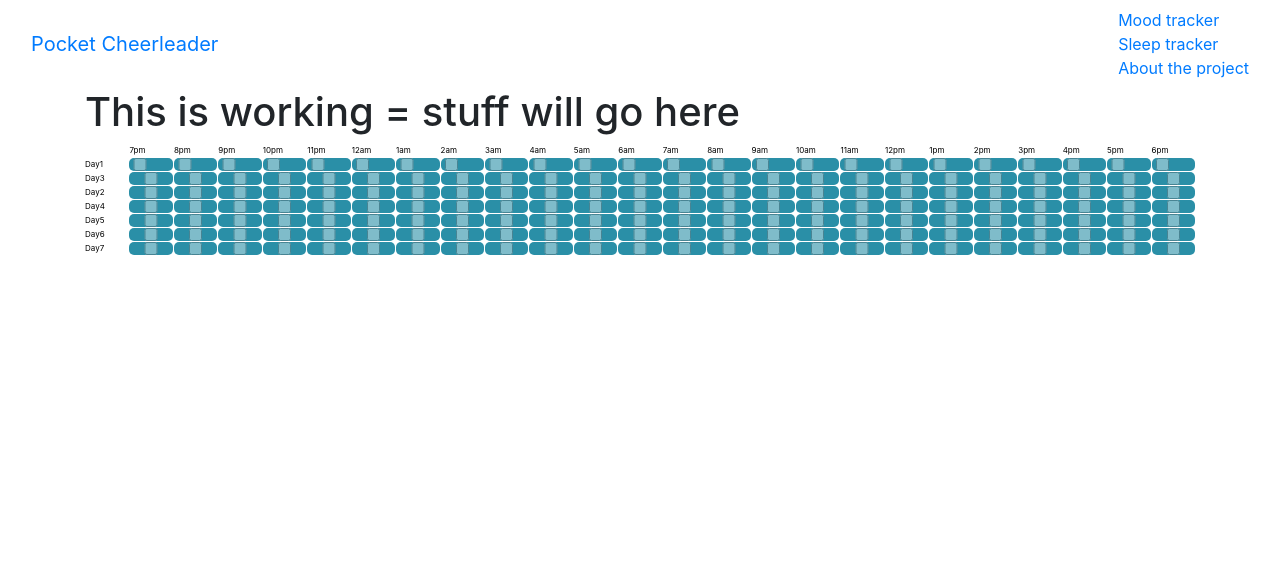
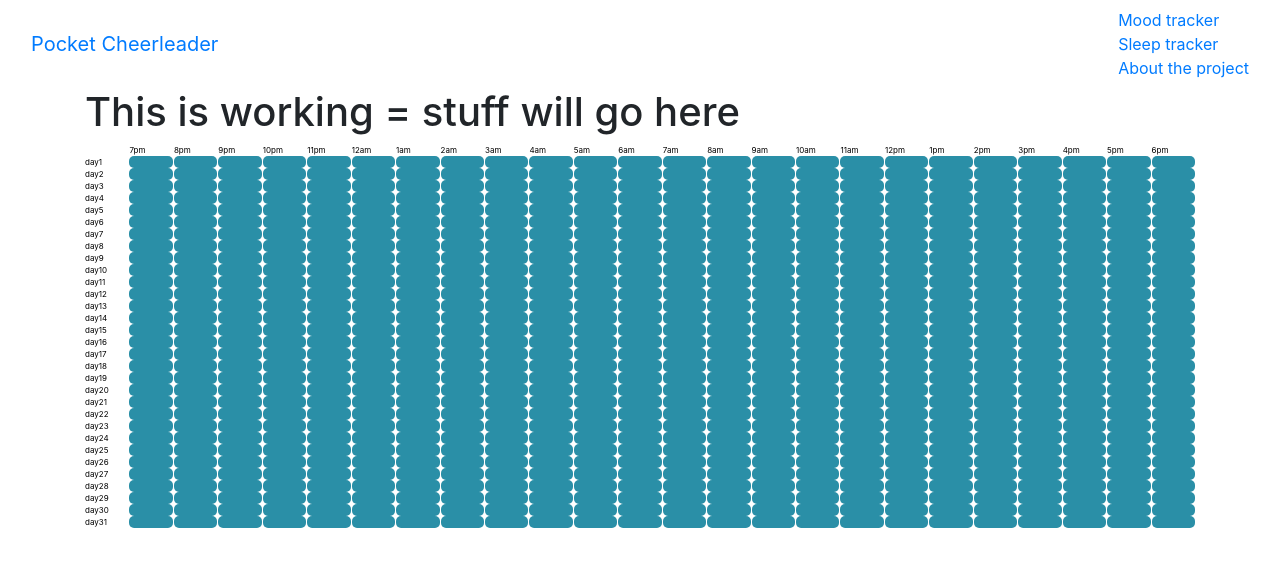
Before and after one commit to hollywilkalis/pocket-cheerleader, an Angular app: page /sleep in a window 1280 px wide. Shown: the top 566 px of the page. Built offline with nearby package versions, Linux system fonts and the light colour scheme.

Commit message:
add for loop for day checkboxes

```diff
--- a/src/app/sleep/sleep.component.html
+++ b/src/app/sleep/sleep.component.html
@@ -1,4 +1,6 @@
 <div class="wrapper">
+
+
   <div class="head-row box one"></div>
   <div class="head-row box one">7pm</div>
   <div class="head-row box two">8pm</div>
@@ -24,196 +26,32 @@
   <div class="head-row box twenty-two">4pm</div>
   <div class="head-row box twenty-three">5pm</div>
   <div class="head-row box twenty-four">6pm</div>
-  <div class="box day">Day1</div>
-  <div class="box one"><input type="checkbox" class="chkbx"><label><span></span></label></div>
-  <div class="box two"><input type="checkbox" class="chkbx"><label><span></span></label></div>
-  <div class="box three"><input type="checkbox" class="chkbx"><label><span></span></label></div>
-  <div class="box four"><input type="checkbox" class="chkbx"><label><span></span></label></div>
-  <div class="box five"><input type="checkbox" class="chkbx"><label><span></span></label></div>
-  <div class="box six"><input type="checkbox" class="chkbx"><label><span></span></label></div>
-  <div class="box seven"><input type="checkbox" class="chkbx"><label><span></span></label></div>
-  <div class="box eight"><input type="checkbox" class="chkbx"><label><span></span></label></div>
-  <div class="box nine"><input type="checkbox" class="chkbx"><label><span></span></label></div>
-  <div class="box ten"><input type="checkbox" class="chkbx"><label><span></span></label></div>
-  <div class="box eleven"><input type="checkbox" class="chkbx"><label><span></span></label></div>
-  <div class="box twelve"><input type="checkbox" class="chkbx"><label><span></span></label></div>
-  <div class="box thirteen"><input type="checkbox" class="chkbx"><label><span></span></label></div>
-  <div class="box fourteen"><input type="checkbox" class="chkbx"><label><span></span></label></div>
-  <div class="box fifteen"><input type="checkbox" class="chkbx"><label><span></span></label></div>
-  <div class="box sixteen"><input type="checkbox" class="chkbx"><label><span></span></label></div>
-  <div class="box seventeen"><input type="checkbox" class="chkbx"><label><span></span></label></div>
-  <div class="box eighteen"><input type="checkbox" class="chkbx"><label><span></span></label></div>
-  <div class="box nineteen"><input type="checkbox" class="chkbx"><label><span></span></label></div>
-  <div class="box twenty"><input type="checkbox" class="chkbx"><label><span></span></label></div>
-  <div class="box twenty-one"><input type="checkbox" class="chkbx"><label><span></span></label></div>
-  <div class="box twenty-two"><input type="checkbox" class="chkbx"><label><span></span></label></div>
-  <div class="box twenty-three"><input type="checkbox" class="chkbx"><label><span></span></label></div>
-  <div class="box twenty-four"><input type="checkbox" class="chkbx"><label><span></span></label></div>
-
-  <div class="box day">Day3</div>
-  <div class="box one"><input type="checkbox" class="chkbx"></div>
-  <div class="box two"><input type="checkbox" class="chkbx"></div>
-  <div class="box three"><input type="checkbox" class="chkbx"></div>
-  <div class="box four"><input type="checkbox" class="chkbx"></div>
-  <div class="box five"><input type="checkbox" class="chkbx"></div>
-  <div class="box six"><input type="checkbox" class="chkbx"></div>
-  <div class="box seven"><input type="checkbox" class="chkbx"></div>
-  <div class="box eight"><input type="checkbox" class="chkbx"></div>
-  <div class="box nine"><input type="checkbox" class="chkbx"></div>
-  <div class="box ten"><input type="checkbox" class="chkbx"></div>
-  <div class="box eleven"><input type="checkbox" class="chkbx"></div>
-  <div class="box twelve"><input type="checkbox" class="chkbx"></div>
-  <div class="box thirteen"><input type="checkbox" class="chkbx"></div>
-  <div class="box fourteen"><input type="checkbox" class="chkbx"></div>
-  <div class="box fifteen"><input type="checkbox" class="chkbx"></div>
-  <div class="box sixteen"><input type="checkbox" class="chkbx"></div>
-  <div class="box seventeen"><input type="checkbox" class="chkbx"></div>
-  <div class="box eighteen"><input type="checkbox" class="chkbx"></div>
-  <div class="box nineteen"><input type="checkbox" class="chkbx"></div>
-  <div class="box twenty"><input type="checkbox" class="chkbx"></div>
-  <div class="box twenty-one"><input type="checkbox" class="chkbx"></div>
-  <div class="box twenty-two"><input type="checkbox" class="chkbx"></div>
-  <div class="box twenty-three"><input type="checkbox" class="chkbx"></div>
-  <div class="box twenty-four"><input type="checkbox" class="chkbx"></div>
-
-  <div class="box day">Day2</div>
-  <div class="box one"><input type="checkbox" class="chkbx"></div>
-  <div class="box two"><input type="checkbox" class="chkbx"></div>
-  <div class="box three"><input type="checkbox" class="chkbx"></div>
-  <div class="box four"><input type="checkbox" class="chkbx"></div>
-  <div class="box five"><input type="checkbox" class="chkbx"></div>
-  <div class="box six"><input type="checkbox" class="chkbx"></div>
-  <div class="box seven"><input type="checkbox" class="chkbx"></div>
-  <div class="box eight"><input type="checkbox" class="chkbx"></div>
-  <div class="box nine"><input type="checkbox" class="chkbx"></div>
-  <div class="box ten"><input type="checkbox" class="chkbx"></div>
-  <div class="box eleven"><input type="checkbox" class="chkbx"></div>
-  <div class="box twelve"><input type="checkbox" class="chkbx"></div>
-  <div class="box thirteen"><input type="checkbox" class="chkbx"></div>
-  <div class="box fourteen"><input type="checkbox" class="chkbx"></div>
-  <div class="box fifteen"><input type="checkbox" class="chkbx"></div>
-  <div class="box sixteen"><input type="checkbox" class="chkbx"></div>
-  <div class="box seventeen"><input type="checkbox" class="chkbx"></div>
-  <div class="box eighteen"><input type="checkbox" class="chkbx"></div>
-  <div class="box nineteen"><input type="checkbox" class="chkbx"></div>
-  <div class="box twenty"><input type="checkbox" class="chkbx"></div>
-  <div class="box twenty-one"><input type="checkbox" class="chkbx"></div>
-  <div class="box twenty-two"><input type="checkbox" class="chkbx"></div>
-  <div class="box twenty-three"><input type="checkbox" class="chkbx"></div>
-  <div class="box twenty-four"><input type="checkbox" class="chkbx"></div>
-
-  <div class="box day">Day4</div>
-  <div class="box one"><input type="checkbox" class="chkbx"></div>
-  <div class="box two"><input type="checkbox" class="chkbx"></div>
-  <div class="box three"><input type="checkbox" class="chkbx"></div>
-  <div class="box four"><input type="checkbox" class="chkbx"></div>
-  <div class="box five"><input type="checkbox" class="chkbx"></div>
-  <div class="box six"><input type="checkbox" class="chkbx"></div>
-  <div class="box seven"><input type="checkbox" class="chkbx"></div>
-  <div class="box eight"><input type="checkbox" class="chkbx"></div>
-  <div class="box nine"><input type="checkbox" class="chkbx"></div>
-  <div class="box ten"><input type="checkbox" class="chkbx"></div>
-  <div class="box eleven"><input type="checkbox" class="chkbx"></div>
-  <div class="box twelve"><input type="checkbox" class="chkbx"></div>
-  <div class="box thirteen"><input type="checkbox" class="chkbx"></div>
-  <div class="box fourteen"><input type="checkbox" class="chkbx"></div>
-  <div class="box fifteen"><input type="checkbox" class="chkbx"></div>
-  <div class="box sixteen"><input type="checkbox" class="chkbx"></div>
-  <div class="box seventeen"><input type="checkbox" class="chkbx"></div>
-  <div class="box eighteen"><input type="checkbox" class="chkbx"></div>
-  <div class="box nineteen"><input type="checkbox" class="chkbx"></div>
-  <div class="box twenty"><input type="checkbox" class="chkbx"></div>
-  <div class="box twenty-one"><input type="checkbox" class="chkbx"></div>
-  <div class="box twenty-two"><input type="checkbox" class="chkbx"></div>
-  <div class="box twenty-three"><input type="checkbox" class="chkbx"></div>
-  <div class="box twenty-four"><input type="checkbox" class="chkbx"></div>
-
-  <div class="box day">Day5</div>
-  <div class="box one"><input type="checkbox" class="chkbx"></div>
-  <div class="box two"><input type="checkbox" class="chkbx"></div>
-  <div class="box three"><input type="checkbox" class="chkbx"></div>
-  <div class="box four"><input type="checkbox" class="chkbx"></div>
-  <div class="box five"><input type="checkbox" class="chkbx"></div>
-  <div class="box six"><input type="checkbox" class="chkbx"></div>
-  <div class="box seven"><input type="checkbox" class="chkbx"></div>
-  <div class="box eight"><input type="checkbox" class="chkbx"></div>
-  <div class="box nine"><input type="checkbox" class="chkbx"></div>
-  <div class="box ten"><input type="checkbox" class="chkbx"></div>
-  <div class="box eleven"><input type="checkbox" class="chkbx"></div>
-  <div class="box twelve"><input type="checkbox" class="chkbx"></div>
-  <div class="box thirteen"><input type="checkbox" class="chkbx"></div>
-  <div class="box fourteen"><input type="checkbox" class="chkbx"></div>
-  <div class="box fifteen"><input type="checkbox" class="chkbx"></div>
-  <div class="box sixteen"><input type="checkbox" class="chkbx"></div>
-  <div class="box seventeen"><input type="checkbox" class="chkbx"></div>
-  <div class="box eighteen"><input type="checkbox" class="chkbx"></div>
-  <div class="box nineteen"><input type="checkbox" class="chkbx"></div>
-  <div class="box twenty"><input type="checkbox" class="chkbx"></div>
-  <div class="box twenty-one"><input type="checkbox" class="chkbx"></div>
-  <div class="box twenty-two"><input type="checkbox" class="chkbx"></div>
-  <div class="box twenty-three"><input type="checkbox" class="chkbx"></div>
-  <div class="box twenty-four"><input type="checkbox" class="chkbx"></div>
-
-  <div class="box day">Day6</div>
-  <div class="box one"><input type="checkbox" class="chkbx"></div>
-  <div class="box two"><input type="checkbox" class="chkbx"></div>
-  <div class="box three"><input type="checkbox" class="chkbx"></div>
-  <div class="box four"><input type="checkbox" class="chkbx"></div>
-  <div class="box five"><input type="checkbox" class="chkbx"></div>
-  <div class="box six"><input type="checkbox" class="chkbx"></div>
-  <div class="box seven"><input type="checkbox" class="chkbx"></div>
-  <div class="box eight"><input type="checkbox" class="chkbx"></div>
-  <div class="box nine"><input type="checkbox" class="chkbx"></div>
-  <div class="box ten"><input type="checkbox" class="chkbx"></div>
-  <div class="box eleven"><input type="checkbox" class="chkbx"></div>
-  <div class="box twelve"><input type="checkbox" class="chkbx"></div>
-  <div class="box thirteen"><input type="checkbox" class="chkbx"></div>
-  <div class="box fourteen"><input type="checkbox" class="chkbx"></div>
-  <div class="box fifteen"><input type="checkbox" class="chkbx"></div>
-  <div class="box sixteen"><input type="checkbox" class="chkbx"></div>
-  <div class="box seventeen"><input type="checkbox" class="chkbx"></div>
-  <div class="box eighteen"><input type="checkbox" class="chkbx"></div>
-  <div class="box nineteen"><input type="checkbox" class="chkbx"></div>
-  <div class="box twenty"><input type="checkbox" class="chkbx"></div>
-  <div class="box twenty-one"><input type="checkbox" class="chkbx"></div>
-  <div class="box twenty-two"><input type="checkbox" class="chkbx"></div>
-  <div class="box twenty-three"><input type="checkbox" class="chkbx"></div>
-  <div class="box twenty-four"><input type="checkbox" class="chkbx"></div>
-
-  <div class="box day">Day7</div>
-  <div class="box one"><input type="checkbox" class="chkbx"></div>
-  <div class="box two"><input type="checkbox" class="chkbx"></div>
-  <div class="box three"><input type="checkbox" class="chkbx"></div>
-  <div class="box four"><input type="checkbox" class="chkbx"></div>
-  <div class="box five"><input type="checkbox" class="chkbx"></div>
-  <div class="box six"><input type="checkbox" class="chkbx"></div>
-  <div class="box seven"><input type="checkbox" class="chkbx"></div>
-  <div class="box eight"><input type="checkbox" class="chkbx"></div>
-  <div class="box nine"><input type="checkbox" class="chkbx"></div>
-  <div class="box ten"><input type="checkbox" class="chkbx"></div>
-  <div class="box eleven"><input type="checkbox" class="chkbx"></div>
-  <div class="box twelve"><input type="checkbox" class="chkbx"></div>
-  <div class="box thirteen"><input type="checkbox" class="chkbx"></div>
-  <div class="box fourteen"><input type="checkbox" class="chkbx"></div>
-  <div class="box fifteen"><input type="checkbox" class="chkbx"></div>
-  <div class="box sixteen"><input type="checkbox" class="chkbx"></div>
-  <div class="box seventeen"><input type="checkbox" class="chkbx"></div>
-  <div class="box eighteen"><input type="checkbox" class="chkbx"></div>
-  <div class="box nineteen"><input type="checkbox" class="chkbx"></div>
-  <div class="box twenty"><input type="checkbox" class="chkbx"></div>
-  <div class="box twenty-one"><input type="checkbox" class="chkbx"></div>
-  <div class="box twenty-two"><input type="checkbox" class="chkbx"></div>
-  <div class="box twenty-three"><input type="checkbox" class="chkbx"></div>
-  <div class="box twenty-four"><input type="checkbox" class="chkbx"></div>
-
 </div>
 
-
-
-
-<!-- <div class="inputs">
-  <div class="day">
-
-  </div>
-  <input id="one" type="checkbox">
-</div> -->
+<div class="wrapper" *ngFor="let day of days">
+    <div class="box day">{{day}}</div>
+    <div class="box one"><input type="checkbox" class="chkbx" id="{{day}}-one1"><label for="{{day}}-one1"></label></div>
+    <div class="box two"><input type="checkbox" class="chkbx" id="{{day}}-two1"><label for="{{day}}-two1"></label></div>
+    <div class="box three"><input type="checkbox" class="chkbx" id="{{day}}-three1"><label for="{{day}}-three1"></label></div>
+    <div class="box four"><input type="checkbox" class="chkbx" id="{{day}}-four1"><label for="{{day}}-four1"></label></div>
+    <div class="box five"><input type="checkbox" class="chkbx" id="{{day}}-five1"><label for="{{day}}-five1"></label></div>
+    <div class="box six"><input type="checkbox" class="chkbx" id="{{day}}-six1"><label for="{{day}}-six1"></label></div>
+    <div class="box seven"><input type="checkbox" class="chkbx" id="{{day}}-seven1"><label for="{{day}}-seven1"></label></div>
+    <div class="box eight"><input type="checkbox" class="chkbx" id="{{day}}-eight1"><label for="{{day}}-eight1"></label></div>
+    <div class="box nine"><input type="checkbox" class="chkbx" id="{{day}}-nine1"><label for="{{day}}-nine1"></label></div>
+    <div class="box ten"><input type="checkbox" class="chkbx" id="{{day}}-ten1"><label for="{{day}}-ten1"></label></div>
+    <div class="box eleven"><input type="checkbox" class="chkbx" id="{{day}}-eleven1"><label for="{{day}}-eleven1"></label></div>
+    <div class="box twelve"><input type="checkbox" class="chkbx" id="{{day}}-twelve1"><label for="{{day}}-twelve1"></label></div>
+    <div class="box thirteen"><input type="checkbox" class="chkbx" id="{{day}}-thirteen1"><label for="{{day}}-thirteen1"></label></div>
+    <div class="box fourteen"><input type="checkbox" class="chkbx" id="{{day}}-fourteen1"><label for="{{day}}-fourteen1"></label></div>
+    <div class="box fifteen"><input type="checkbox" class="chkbx" id="{{day}}-fifteen1"><label for="{{day}}-fifteen1"></label></div>
+    <div class="box sixteen"><input type="checkbox" class="chkbx" id="{{day}}-sixteen1"><label for="{{day}}-sixteen1"></label></div>
+    <div class="box seventeen"><input type="checkbox" class="chkbx" id="{{day}}-seventeen1"><label for="{{day}}-seventeen1"></label></div>
+    <div class="box eighteen"><input type="checkbox" class="chkbx" id="{{day}}-eighteen1"><label for="{{day}}-eighteen1"></label></div>
+    <div class="box nineteen"><input type="checkbox" class="chkbx" id="{{day}}-nineteen1"><label for="{{day}}-nineteen1"></label></div>
+    <div class="box twenty"><input type="checkbox" class="chkbx" id="{{day}}-twenty1"><label for="{{day}}-twenty1"></label></div>
+    <div class="box twenty-one"><input type="checkbox" class="chkbx" id="{{day}}-twentyone1"><label for="{{day}}-twentyone1"></label></div>
+    <div class="box twenty-two"><input type="checkbox" class="chkbx" id="{{day}}-twentytwo1"><label for="{{day}}-twentytwo1"></label></div>
+    <div class="box twenty-three"><input type="checkbox" class="chkbx" id="{{day}}-twentythree1"><label for="{{day}}-twentythree1"></label></div>
+    <div class="box twenty-four"><input type="checkbox" class="chkbx" id="{{day}}-twentyfour1"><label for="{{day}}-twentyfour1"></label></div>
+</div> <!-- wrapper -->
--- a/src/app/sleep/sleep.component.scss
+++ b/src/app/sleep/sleep.component.scss
@@ -1,7 +1,6 @@
 .wrapper {
   display: grid;
   grid-template-columns: repeat(25, 1fr);
-  grid-template-rows: repeat(31, 1fr);
   grid-gap: 1px;
   background-color: #fff;
   color: #444;
@@ -14,28 +13,21 @@
   font-size: 50%;
   display: flex;
 }
-.chkbx[type="checkbox"] {
-  height: 100%;
-  width: 100%;
-  opacity: .4;
-  // cursor: pointer;
-  // display: none;
-  &:checked {
-    opacity: 0;
-  }
+.chkbx {
+  display: none;
 }
-.chkbx[type="checkbox"] + label {
-  // display: inline-block;
+.chkbx + label{
   width: 100%;
   height: 100%;
-  // background-color: red;
+  border-radius: 5px;
 }
-.chkbx[type="checkbox"]:checked {
-
-
+.chkbx:checked + label{
+  // pointer-events: none;
+  width: 100%;
+  height: 100%;
+  display: inline-block;
+  background-color: red;
 }
-
-
 
 .day {
   background-color: white;
--- a/src/app/sleep/sleep.component.ts
+++ b/src/app/sleep/sleep.component.ts
@@ -7,9 +7,14 @@ import { Component, OnInit } from '@angular/core';
 })
 export class SleepComponent implements OnInit {
 
+  days = [];
+
   constructor() { }
 
   ngOnInit() {
+    for (let i = 0; i < 31; i++) {
+      this.days.push(`day${i + 1}`)
+    }
   }
 
 }
```
